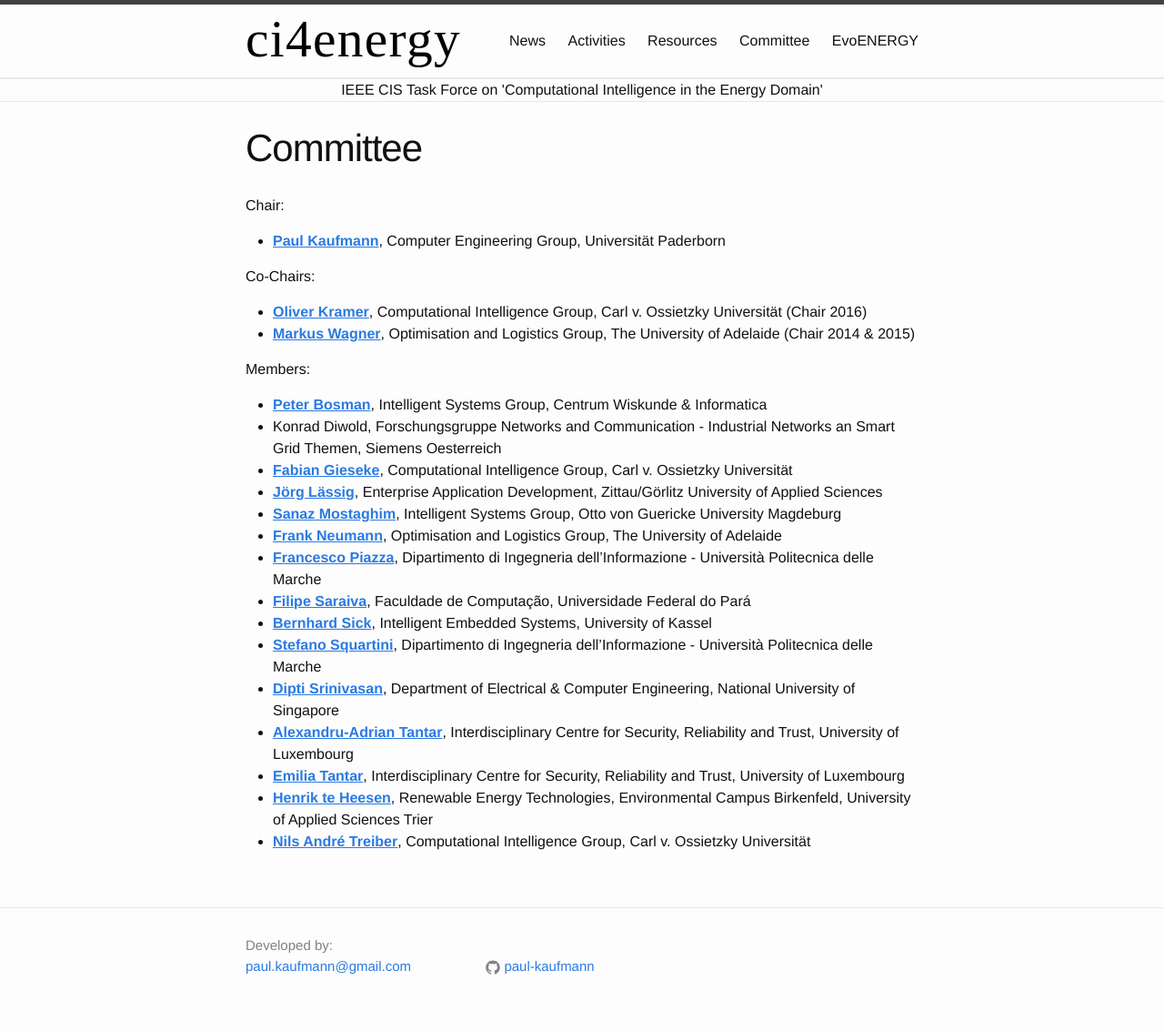
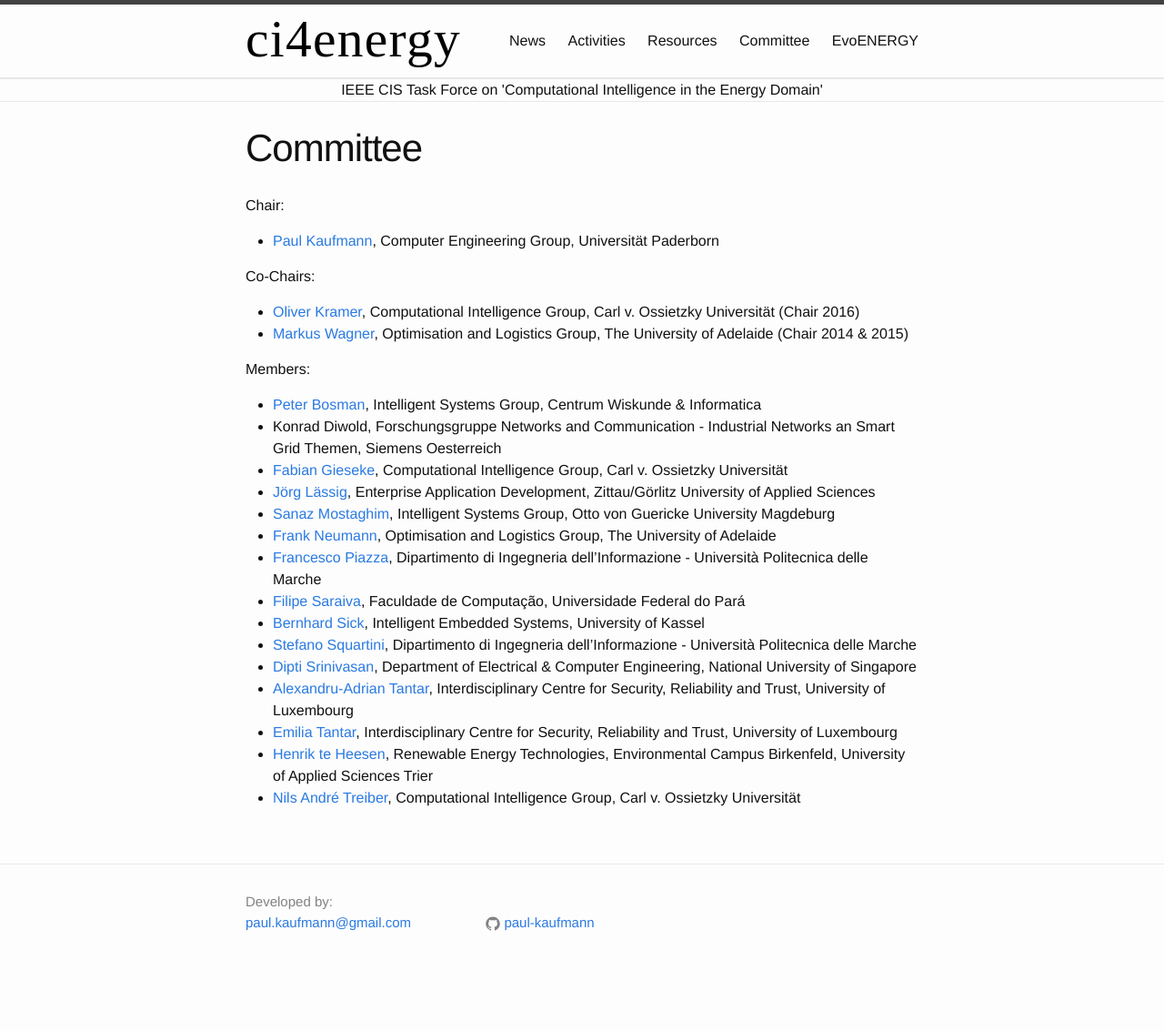
Before and after one commit to ci4energy/ci4energy.github.io, a Jekyll site: the page built from committee.md, in a window 1280 px wide. Shown: the whole page at 91% size. Built offline with Jekyll 4.4.1, drawn with Linux system fonts in a browser that asks for light colours; after the commit the page ends 1085 px from its top, so only the background shows below that.

Commit message:
no message

```diff
--- a/committee.md
+++ b/committee.md
@@ -7,27 +7,27 @@ weight: 40
 
 Chair:
 
-- <a href="https://sites.google.com/site/paulkaufmann"><u><b>Paul Kaufmann</b></u></a>, Computer Engineering Group, Universität Paderborn
+- <a href="https://sites.google.com/site/paulkaufmann">Paul Kaufmann</a>, Computer Engineering Group, Universität Paderborn
 
 Co-Chairs:
 
-- <a href="http://www.ci.uni-oldenburg.de/"><u><b>Oliver Kramer</b></u></a>, Computational Intelligence Group, Carl v. Ossietzky Universität (Chair 2016)
-- <a href="http://cs.adelaide.edu.au/%7Emarkus"><u><b>Markus Wagner</b></u></a>, Optimisation and Logistics Group, The University of Adelaide (Chair 2014 &amp; 2015)
+- <a href="http://www.ci.uni-oldenburg.de/">Oliver Kramer</a>, Computational Intelligence Group, Carl v. Ossietzky Universität (Chair 2016)
+- <a href="http://cs.adelaide.edu.au/%7Emarkus">Markus Wagner</a>, Optimisation and Logistics Group, The University of Adelaide (Chair 2014 &amp; 2015)
 
 Members:
 
-- <a href="http://homepages.cwi.nl/%7Ebosman/"><u><b>Peter Bosman</b></u></a>, Intelligent Systems Group, Centrum Wiskunde &amp; Informatica
+- <a href="http://homepages.cwi.nl/%7Ebosman/">Peter Bosman</a>, Intelligent Systems Group, Centrum Wiskunde &amp; Informatica
 - Konrad Diwold, Forschungsgruppe Networks and Communication - Industrial Networks an Smart Grid Themen, Siemens Oesterreich
-- <a href="http://www.ci.uni-oldenburg.de/55388.html"><u><b>Fabian Gieseke</b></u></a>, Computational Intelligence Group, Carl v. Ossietzky Universität
-- <a href="http://www.enterprise-application-development.org/group/joerg-laessig.html"><u><b>Jörg Lässig</b></u></a>, Enterprise Application Development, Zittau/Görlitz University of Applied Sciences
-- <a href="http://is.cs.ovgu.de/SanazMostaghim.html"><u><b>Sanaz Mostaghim</b></u></a>, Intelligent Systems Group, Otto von Guericke University Magdeburg
-- <a href="http://cs.adelaide.edu.au/%7Efrank"><u><b>Frank Neumann</b></u></a>, Optimisation and Logistics Group, The University of Adelaide
-- <a href="http://www.dii.univpm.it/francesco.piazza"><u><b>Francesco Piazza</b></u></a>, Dipartimento di Ingegneria dell'Informazione - Università Politecnica delle Marche
-- <a href="http://filipesaraiva.info/"><u><b>Filipe Saraiva</b></u></a>, Faculdade de Computação, Universidade Federal do Pará
-- <a href="http://www.ies.eecs.uni-kassel.de/sick"><u><b>Bernhard Sick</b></u></a>, Intelligent Embedded Systems, University of Kassel
-- <a href="http://www.dii.univpm.it/stefano.squartini"><u><b>Stefano Squartini</b></u></a>, Dipartimento di Ingegneria dell'Informazione - Università Politecnica delle Marche
-- <a href="http://www.ece.nus.edu.sg/stfpage/elesd/"><u><b>Dipti Srinivasan</b></u></a>, Department of Electrical &amp; Computer Engineering, National University of Singapore
-- <a href="https://alexandrutantar.wordpress.com/"><u><b>Alexandru-Adrian Tantar</b></u></a>, Interdisciplinary Centre for Security, Reliability and Trust, University of Luxembourg
-- <a href="https://emiliatantar.wordpress.com/"><u><b>Emilia Tantar</b></u></a>, Interdisciplinary Centre for Security, Reliability and Trust, University of Luxembourg
-- <a href="http://www.umwelt-campus.de/ucb/index.php?id=teheesen"><u><b>Henrik te Heesen</b></u></a>, Renewable Energy Technologies, Environmental Campus Birkenfeld, University of Applied Sciences Trier
-- <a href="http://www.ci.uni-oldenburg.de/59440.html"><u><b>Nils André Treiber</b></u></a>, Computational Intelligence Group, Carl v. Ossietzky Universität
+- <a href="http://www.ci.uni-oldenburg.de/55388.html">Fabian Gieseke</a>, Computational Intelligence Group, Carl v. Ossietzky Universität
+- <a href="http://www.enterprise-application-development.org/group/joerg-laessig.html">Jörg Lässig</a>, Enterprise Application Development, Zittau/Görlitz University of Applied Sciences
+- <a href="http://is.cs.ovgu.de/SanazMostaghim.html">Sanaz Mostaghim</a>, Intelligent Systems Group, Otto von Guericke University Magdeburg
+- <a href="http://cs.adelaide.edu.au/%7Efrank">Frank Neumann</a>, Optimisation and Logistics Group, The University of Adelaide
+- <a href="http://www.dii.univpm.it/francesco.piazza">Francesco Piazza</a>, Dipartimento di Ingegneria dell'Informazione - Università Politecnica delle Marche
+- <a href="http://filipesaraiva.info/">Filipe Saraiva</a>, Faculdade de Computação, Universidade Federal do Pará
+- <a href="http://www.ies.eecs.uni-kassel.de/sick">Bernhard Sick</a>, Intelligent Embedded Systems, University of Kassel
+- <a href="http://www.dii.univpm.it/stefano.squartini">Stefano Squartini</a>, Dipartimento di Ingegneria dell'Informazione - Università Politecnica delle Marche
+- <a href="http://www.ece.nus.edu.sg/stfpage/elesd/">Dipti Srinivasan</a>, Department of Electrical &amp; Computer Engineering, National University of Singapore
+- <a href="https://alexandrutantar.wordpress.com/">Alexandru-Adrian Tantar</a>, Interdisciplinary Centre for Security, Reliability and Trust, University of Luxembourg
+- <a href="https://emiliatantar.wordpress.com/">Emilia Tantar</a>, Interdisciplinary Centre for Security, Reliability and Trust, University of Luxembourg
+- <a href="http://www.umwelt-campus.de/ucb/index.php?id=teheesen">Henrik te Heesen</a>, Renewable Energy Technologies, Environmental Campus Birkenfeld, University of Applied Sciences Trier
+- <a href="http://www.ci.uni-oldenburg.de/59440.html">Nils André Treiber</a>, Computational Intelligence Group, Carl v. Ossietzky Universität
```
